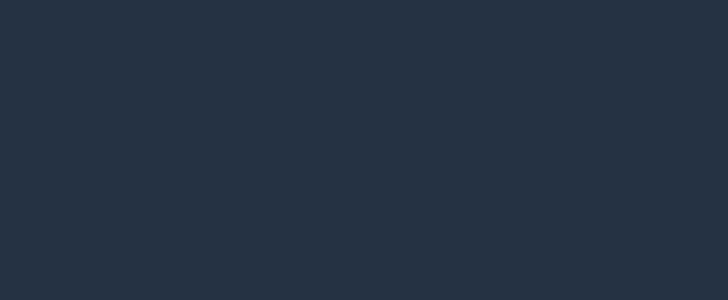
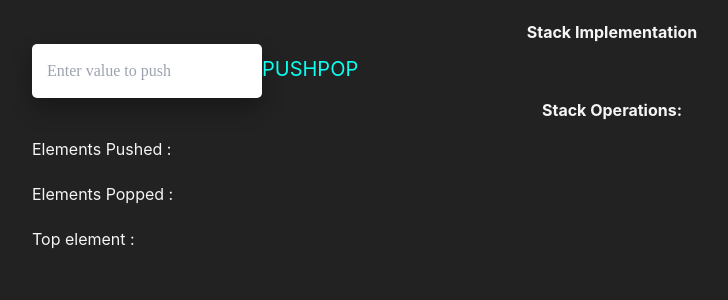
Before and after one commit to nijiyamaharjan/dsa-visualizer, a React (Create React App) app in the folder dsa-visualizer/: page /Stack in a window 1280 px wide. Shown: the top 300 px of the page, without its empty margins (28-756 px from the left). Built offline with nearby package versions, Linux system fonts and the light colour scheme.

Commit message:
added basic implementation of stack

```diff
--- a/dsa-visualizer/src/MainComponent.js
+++ b/dsa-visualizer/src/MainComponent.js
@@ -11,6 +11,7 @@ import GraphAlgorithm from './components/GraphAlgorithm';
 import Tree from './components/Tree';
 import Home from './components/Home';
 import LandingPage from './components/LandingPage';
+import Stack from './components/Data-Structures/Stack'
 
 
 function MainComponent() {
@@ -27,6 +28,7 @@ function MainComponent() {
       <Route path='/Tree' element={<Tree />} />
       <Route path='/GraphAlgorithm' element={<GraphAlgorithm />} />
       <Route path='/DataStructures' element={<DataStructures />} />
+      <Route path='/Stack' element={<Stack />} />
     </Routes>
   );
 }
--- /dev/null
+++ b/dsa-visualizer/src/components/Data-Structures/Stack.js
@@ -0,0 +1,69 @@
+import React, { Component } from 'react';
+import './stack.css';
+
+class Stack extends Component {
+  constructor(props) {
+    super(props);
+    this.state = {
+      arr: [],
+      pushedItem: "",
+      poppedItem: ""
+    };
+  }
+
+  // Push operation
+  push = () => {
+    const value = document.getElementById("push-item").value;
+    if (value) {
+      this.setState(prevState => ({
+        arr: [value, ...prevState.arr],
+        pushedItem: value
+      }));
+      document.getElementById("push-item").value = "";
+    } else {
+      alert("Input cannot be blank");
+    }
+  };
+
+  // Pop operation
+  pop = () => {
+    const { arr } = this.state;
+    if (arr.length > 0) {
+      const poppedItem = arr[0];
+      arr.shift();
+      this.setState({ arr: [...arr], poppedItem });
+    } else {
+      alert("Stack is empty, cannot pop.");
+    }
+  };
+
+  render() {
+    const { arr, pushedItem, poppedItem } = this.state;
+
+    return (
+      <div className="wrapper">
+        <h2>Stack Implementation</h2>
+        <div id="item">
+          <input type="text" id="push-item" placeholder="Enter value to push" />
+          <button onClick={this.push}>PUSH</button>
+          <button onClick={this.pop}>POP</button>
+        </div>
+
+        <div id="stack">
+          {arr.map((item, index) => (
+            <div key={index} className={`stack-item ${index === 0 ? "fade-in" : ""}`}>{item}</div>
+          ))}
+        </div>
+
+        <div id="item">
+          <h3>Stack Operations:</h3>
+          <p>Elements Pushed : <span id="pushed">{pushedItem}</span></p>
+          <p>Elements Popped : <span id="popped">{poppedItem}</span></p>
+          <p>Top element : <span id="top_element">{arr.length > 0 ? arr[0] : ""}</span></p>
+        </div>
+      </div>
+    );
+  }
+}
+
+export default Stack;
--- /dev/null
+++ b/dsa-visualizer/src/components/Data-Structures/stack.css
@@ -0,0 +1,84 @@
+/* Example of edited CSS file */
+
+/* Adjusting Colors */
+html,
+body {
+  background: #222;
+  color: #f5f5f5;
+}
+
+/* Modifying Layout */
+.wrapper {
+  width: 100%;
+  max-width: 1200px; /* Adjusted maximum width */
+  margin: 0 auto;
+  padding: 20px;
+}
+
+/* Refining Typography */
+h1,
+h2,
+h3,
+h4,
+h5,
+h6 {
+  font-weight: bold;
+  text-align: center;
+}
+
+/* Adding Transitions and Animations */
+.btn {
+  transition: background-color 0.3s ease, color 0.3s ease;
+}
+
+.btn:hover {
+  background-color: #4caf50; /* Adjusted hover background color */
+  color: #fff; /* Adjusted hover text color */
+}
+
+/* Optimizing for Smaller Screens */
+@media screen and (max-width: 768px) {
+  .wrapper {
+    padding: 10px;
+  }
+
+  #container {
+    grid-template-columns: 1fr;
+  }
+
+  #canvas,
+  #code {
+    padding: 20px;
+  }
+
+  .list-items {
+    font-size: 14px;
+  }
+}
+
+#push-item {
+  color: black;
+}
+/* stack.css */
+.stack-item {
+  width: 50px;
+  height: 50px;
+  background-color: #000000;
+  margin-bottom: 10px;
+  display: flex;
+  justify-content: center;
+  align-items: center;
+}
+
+.fade-in {
+  animation: fadeIn 0.5s ease-in-out;
+}
+
+@keyframes fadeIn {
+  0% {
+    opacity: 0;
+  }
+  100% {
+    opacity: 1;
+  }
+}
--- a/dsa-visualizer/src/components/DataStructures.js
+++ b/dsa-visualizer/src/components/DataStructures.js
@@ -1,18 +1,54 @@
-import React, { Component } from 'react';
+import React, { Component} from 'react';
+import { NavLink } from 'react-router-dom';
 import { Helmet } from 'react-helmet';
 
-class DataStructures extends Component {
+export class DataStructures extends Component {
+    componentDidMount() {
+        document.body.style.overflow = 'hidden';
+    }
+
     render() {
         return (
-
-            <div>
-                <Helmet>
-        <title>Data Structures</title>
-      </Helmet>
-                <center>DATA STRUCTURES</center>
+            <div className="min-h-screen flex flex-col items-center justify-center gradient-container">
+                <h1 className="text-4xl font-bold text-gray-700 mb-40 mt-10">
+                    Data Structures
+                </h1>
+                <div className="flex  w-full h-full items-center justify-center">
+                    <div>
+                        <Helmet>
+                            <title>Data Structures</title>
+                        </Helmet>
+                        <div className="flex mb-4">
+                            {this.renderCard('Stack', '/Stack')}
+                            {this.renderCard('Queue', '/Queue')}
+                            {this.renderCard('Linked List', '/LinkedList')}
+                        </div>
+                    </div>
+                </div>
             </div>
         );
     }
+
+    renderCard(title, link) {
+        return (
+            <div className="flex h-screen card-container">
+                <div className="m-10">
+                    <div className="w-full max-w-md bg-white bg-opacity-50 rounded-md shadow-xl flex flex-col items-center card-wrapper">
+                        <h3 className="glassmorphism-title p-10">
+                            {title}
+                        </h3>
+                        <NavLink
+                            to={link}
+                            className="p-4 text-white bg-gray-700 hover:bg-black focus:outline-none focus:ring-4 focus:ring-purple-300 font-medium rounded-full text-sm text-center mb-2 dark:bg-purple-600 dark:hover:bg-purple-700 dark:focus:ring-purple-900"
+                        >
+                            {title}
+                        </NavLink>
+                    </div>
+                </div>
+            </div>
+        );
+    }
+
 }
 
 export default DataStructures;
--- a/dsa-visualizer/src/components/Sorting.js
+++ /dev/null
@@ -1,17 +0,0 @@
-import React, { Component } from 'react';
-import { Helmet } from 'react-helmet';
-
-class Sorting extends Component {
-    render() {
-        return (
-            <div>
-                <Helmet>
-        <title>Sorting</title>
-      </Helmet>
-                <center>SORTING</center>
-            </div>
-        );
-    }
-}
-
-export default Sorting;
--- a/dsa-visualizer/src/components/Tree.js
+++ b/dsa-visualizer/src/components/Tree.js
@@ -4,7 +4,7 @@ import { Helmet } from 'react-helmet';
 class Tree extends Component {
     render() {
         return (
-            <div>
+            <div className='bg'>
                 <Helmet>
         <title>Tree</title>
       </Helmet>
--- a/tailwind.config.js
+++ b/tailwind.config.js
@@ -1,6 +1,6 @@
 /** @type {import('tailwindcss').Config} */
 module.exports = {
-  content: [],
+  content: ["./src/**/*.{html,js}"],
   theme: {
     extend: {},
   },
```
Also changed, not shown: dsa-visualizer/src/components/Data-Structures/LinkedList.js (added), dsa-visualizer/src/components/Data-Structures/Queue.js (added).
